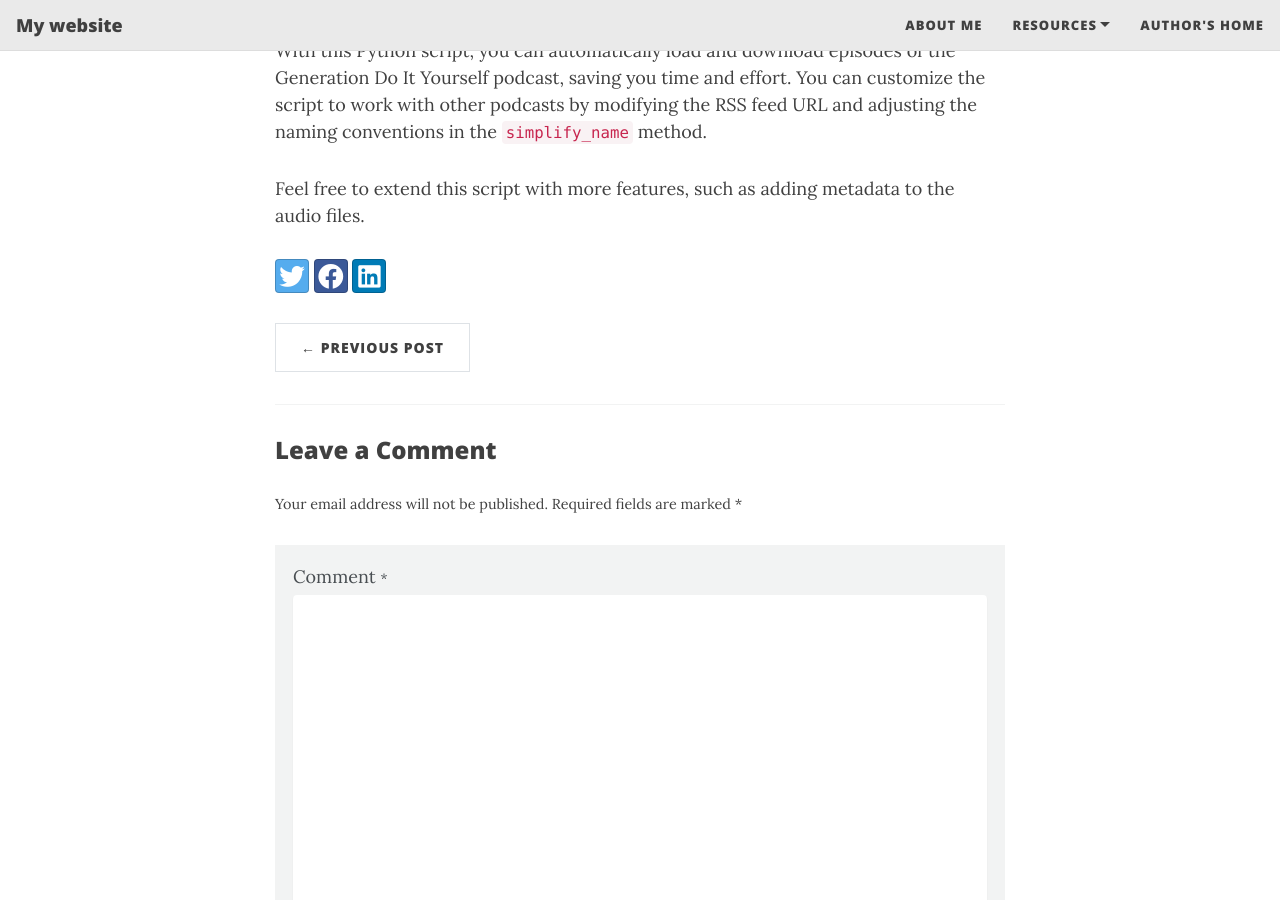
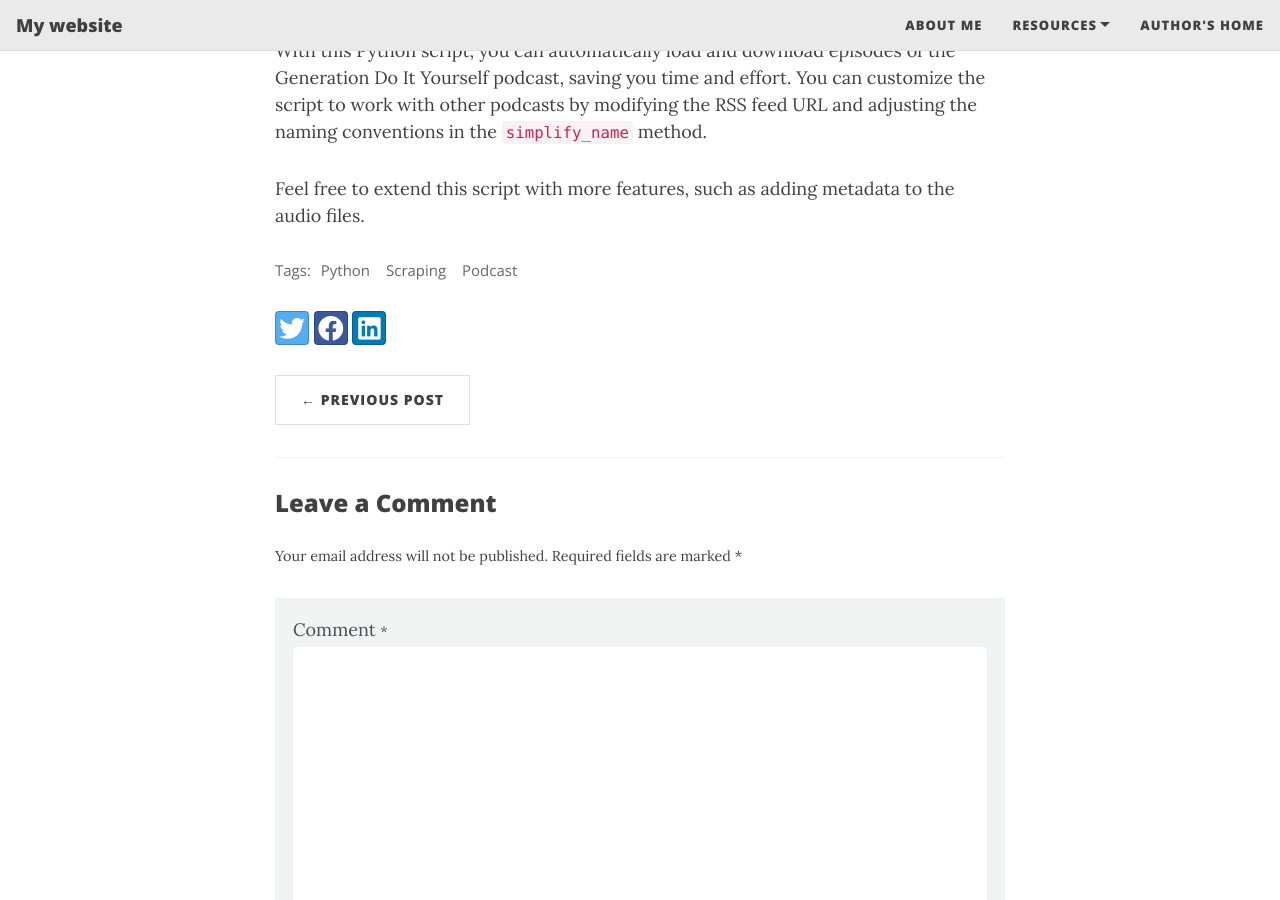
Before and after one commit to MNIKIEMA/mnikiema.github.io, a Jekyll site: the page built from docs/_posts/2023-08-06-scrap-gdiy.md, in a window 1280 px wide and 900 px high, scrolled down 3317 px. Built offline with Jekyll 4.4.1, drawn with Linux system fonts in a browser that asks for light colours; nearby versions of some CDN libraries.

```diff
--- a/docs/_posts/2023-08-06-scrap-gdiy.md
+++ b/docs/_posts/2023-08-06-scrap-gdiy.md
@@ -1,6 +1,8 @@
 ---
 layout: post
 title:  Scraping the most listened podcast in France, GDIY
+thumbnail-img: /assets/img/gdiy.jpeg
+tags: [Python, Scraping, Podcast]
 date:   2023-08-06 21:55:51 +0200
 categories: scraping
 ---
```
Also changed, not shown: docs/assets/img/gdiy.jpeg (added).
